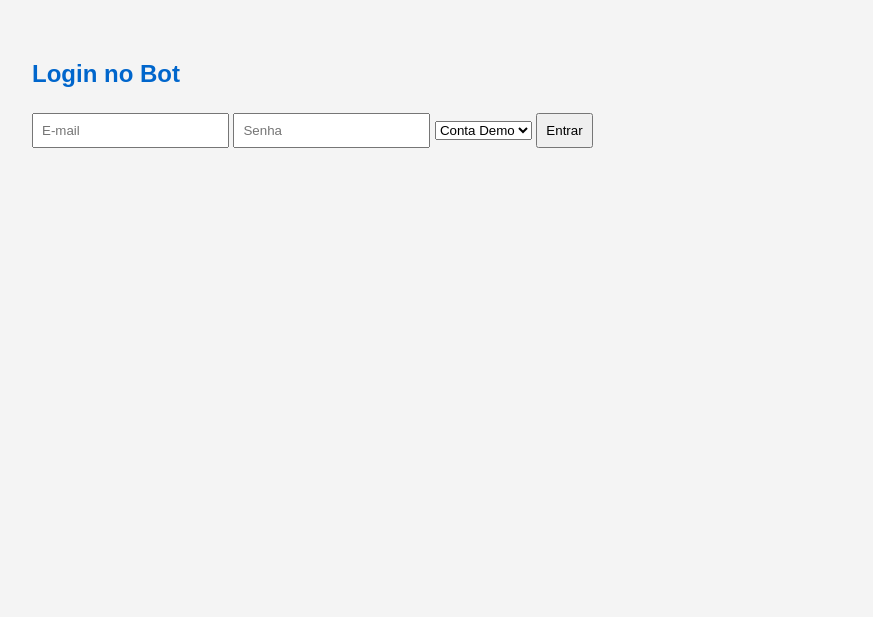
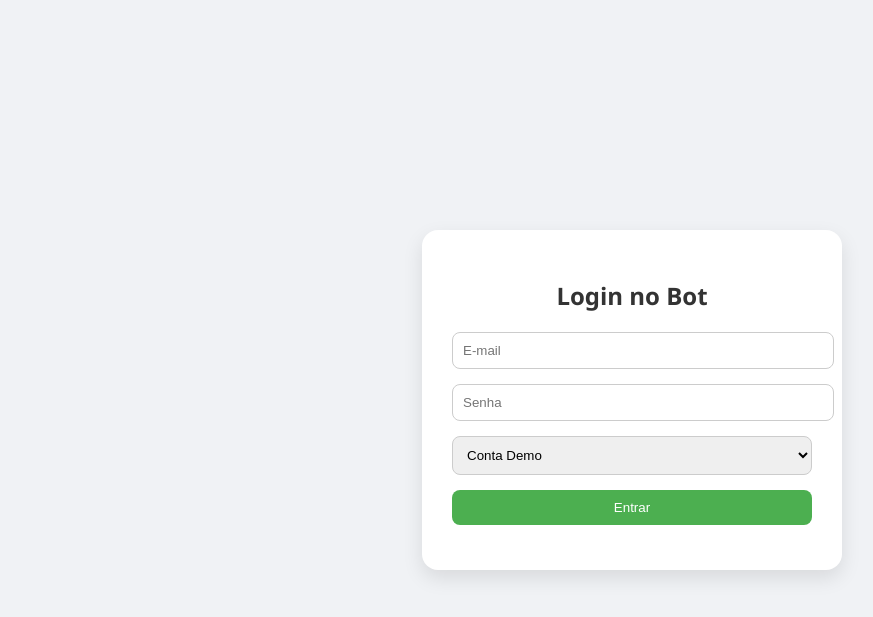
Before and after one commit to Felipeabm/painel-iqoption, a Flask app: page / in a window 1280 px wide. Shown: the top 617 px of the page, without its empty margins (8-881 px from the left). Run offline with Flask 3, Linux system fonts and the light colour scheme.

Commit message:
Update style.css

```diff
--- a/static/style.css
+++ b/static/style.css
@@ -1,15 +1,59 @@
+body {
+    font-family: 'Segoe UI', sans-serif;
+    background: #f0f2f5;
+    margin: 0;
+    padding: 0;
+    color: #333;
+}
 
-body {
-  font-family: Arial, sans-serif;
-  background-color: #f4f4f4;
-  margin: 20px;
-  padding: 20px;
-  color: #333;
+.login-page, .painel {
+    display: flex;
+    justify-content: center;
+    align-items: center;
+    height: 100vh;
 }
-input, button {
-  padding: 8px;
-  margin: 5px 0;
+
+.login-container, .painel-container {
+    background: #fff;
+    padding: 30px;
+    border-radius: 16px;
+    box-shadow: 0 8px 20px rgba(0, 0, 0, 0.1);
+    width: 360px;
 }
-h1, h2 {
-  color: #0066cc;
+
+h2, h3 {
+    text-align: center;
+    margin-bottom: 20px;
 }
+
+form input, form select, form button {
+    width: 100%;
+    padding: 10px;
+    margin-bottom: 15px;
+    border-radius: 8px;
+    border: 1px solid #ccc;
+}
+
+form button {
+    background-color: #4CAF50;
+    color: white;
+    border: none;
+    transition: 0.3s;
+}
+
+form button:hover {
+    background-color: #388e3c;
+}
+
+.botoes {
+    display: flex;
+    gap: 10px;
+    flex-wrap: wrap;
+}
+
+.historico {
+    margin-top: 30px;
+    background: #f9f9f9;
+    padding: 15px;
+    border-radius: 8px;
+}
```
